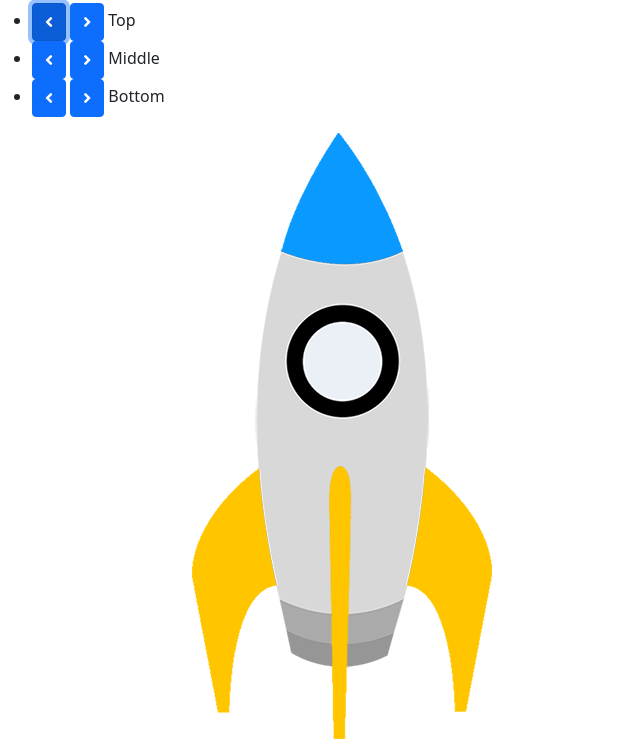
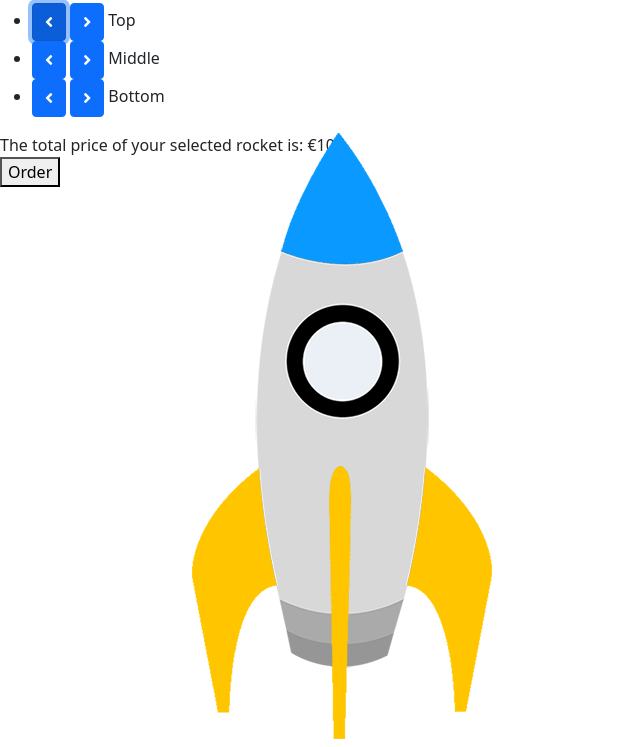
Before and after one commit to duongkc/rocket-workshop, a website: page index.html in a window 1280 px wide. Both pictures are taken after a click on the button 49 px from the left and 75 px from the top of the page. Shown: the part 53-800 px from the top of the page, without its empty margins (0-642 px from the left). Drawn offline with nearby package versions, Linux system fonts and the light colour scheme.

Commit message:
update voor lunch

```diff
--- a/index.html
+++ b/index.html
@@ -72,6 +72,8 @@
           </div>
     </div>
 
+    <div id="totalPriceText"> The total price of your selected rocket is: €<text id="totalPriceValue">0<text/> </div>
+    <button id="orderButton" onclick="order()"> Order </button>
 
     <!-- Bootstrap Bundle with Popper -->
     <script src="https://cdn.jsdelivr.net/npm/bootstrap@5.1.1/dist/js/bootstrap.bundle.min.js" integrity="sha384-/bQdsTh/da6pkI1MST/rWKFNjaCP5gBSY4sEBT38Q/9RBh9AH40zEOg7Hlq2THRZ" crossorigin="anonymous"></script>
--- a/js/builder.js
+++ b/js/builder.js
@@ -9,6 +9,7 @@ $(document).ready(function() {
                 i++;
                 console.log(i)
                 showNextPart();
+                updatePrice();
             };
 
             this.Previous = function () {
@@ -16,6 +17,7 @@ $(document).ready(function() {
                 i--;
                 console.log(i)
                 showPreviousPart();
+                updatePrice();
             };
 
             function hideCurrentPart() {
@@ -41,6 +43,11 @@ $(document).ready(function() {
                     }
                     parts[i].style.visibility = "visible";
                 }
+            }
+
+            function updatePrice(){
+                var newPrice = parseFloat(document.getElementById("totalPriceValue").innerHTML) + 10;
+                document.getElementById("totalPriceValue").innerHTML = newPrice;
             }
         }
     }
--- a/js/shop.js
+++ b/js/shop.js
@@ -1,3 +1,7 @@
 function sayHello(){
     console.log("Hellooo")
 }
+
+function order(){
+    alert("You have ordered the rocket at a price of € "+ document.getElementById("totalPriceValue").innerHTML +"!");
+}
```
